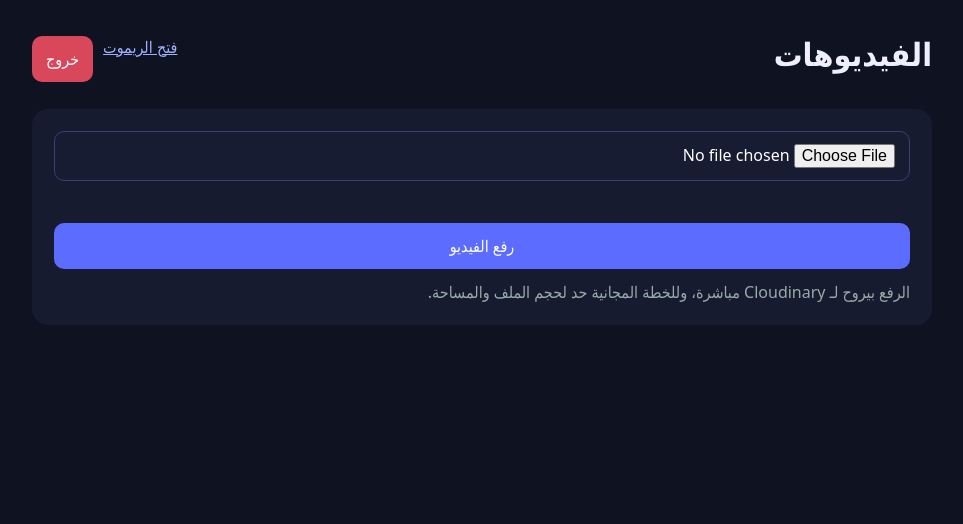
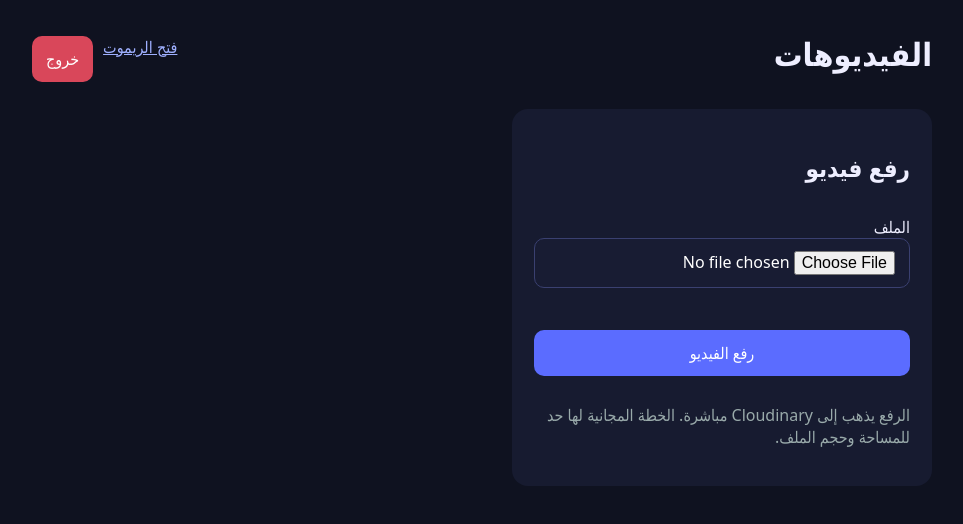
Before and after one commit to johnlatif19/gesture-video-remotee, a website: page public/dashboard.html in a window 1280 px wide. Shown: the whole page, without its empty margins (158-1121 px from the left). Drawn offline with Linux system fonts and the light colour scheme; no server answers.

Commit message:
Update dashboard.html

```diff
--- a/public/dashboard.html
+++ b/public/dashboard.html
@@ -1,6 +1,35 @@
-<!doctype html><html lang="ar" dir="rtl"><head><meta charset="utf-8"><meta name="viewport" content="width=device-width,initial-scale=1"><title>لوحة التحكم</title><link rel="stylesheet" href="/css/dashboard.css"></head>
-<body><div class="wrap">
-<div class="row"><h1 id="hi">الفيديوهات</h1><div class="links"><a href="/remote">فتح الريموت</a><button id="out" class="danger">خروج</button></div></div>
-<div class="card" style="max-width:none"><input type="file" id="file" accept="video/*"><progress id="prog" max="100" value="0" hidden></progress>
-<div class="err" id="err"></div><button id="up">رفع الفيديو</button><div class="muted">الرفع بيروح لـ Cloudinary مباشرة، وللخطة المجانية حد لحجم الملف والمساحة.</div></div>
-<div id="list"></div></div><script src="/js/dashboard.js"></script></body></html>
+<!doctype html>
+<html lang="ar" dir="rtl">
+<head>
+  <meta charset="utf-8">
+  <meta name="viewport" content="width=device-width,initial-scale=1">
+  <title>لوحة التحكم</title>
+  <link rel="stylesheet" href="/css/dashboard.css">
+</head>
+<body>
+  <div class="wrap">
+    <header class="row">
+      <h1 id="hi">الفيديوهات</h1>
+      <div class="links">
+        <a class="btn" href="/remote">فتح الريموت</a>
+        <button id="out" class="danger" type="button">خروج</button>
+      </div>
+    </header>
+
+    <section class="card">
+      <h2>رفع فيديو</h2>
+      <label class="field">
+        <span>الملف</span>
+        <input type="file" id="file" accept="video/*">
+      </label>
+      <progress id="prog" max="100" value="0" hidden></progress>
+      <div class="err" id="err"></div>
+      <button id="up" type="button">رفع الفيديو</button>
+      <p class="muted">الرفع يذهب إلى Cloudinary مباشرة. الخطة المجانية لها حد للمساحة وحجم الملف.</p>
+    </section>
+
+    <section id="list" class="list"></section>
+  </div>
+  <script src="/js/dashboard.js"></script>
+</body>
+</html>
```
